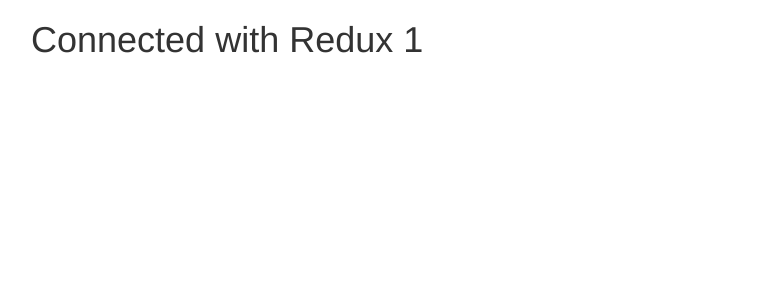
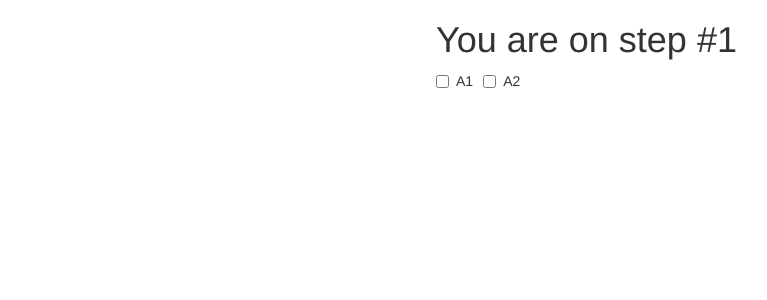
Before and after one commit to drm-code/ha-multi-steps-form, a React (Create React App) app: page / in a window 1280 px wide. Shown: the top 300 px of the page, without its empty margins (24-791 px from the left). Built offline with nearby package versions, Linux system fonts and the light colour scheme.

Commit message:
Step 1 and 2, actions handle by redux

```diff
--- /dev/null
+++ b/src/actions/index.js
@@ -0,0 +1,12 @@
+export const setNextStep = (payload) => ({
+	type: 'SET_NEXT_STEP',
+	payload
+})
+
+export const changeValueInForm = (key, value) => ({
+	type: 'CHANGE_VALUE_IN_FORM',
+	payload: {
+		key,
+		value
+	}
+})
--- a/src/components/App.jsx
+++ b/src/components/App.jsx
@@ -2,15 +2,22 @@
 import { connect } from 'react-redux'
 
 import Main from './main'
+import * as actions from '../actions'
 
-function App({ step }) {
+function App(props) {
   return (
-    <Main step={step} />
+    <Main {...props} />
   );
 }
 
 const mapStateToProps = ({ progress }) => ({
-	step: progress.toJS().step
+	step: progress.toJS().step,
+	form: progress.toJS().form
 })
 
-export default connect(mapStateToProps)(App)
+const mapDispatchToProps = (dispatch) => ({
+	setNextStep: (step) => dispatch(actions.setNextStep(step)),
+	changeValueInForm: (key, value) => dispatch(actions.changeValueInForm(key, value))
+})
+
+export default connect(mapStateToProps, mapDispatchToProps)(App)
--- a/src/components/main/index.jsx
+++ b/src/components/main/index.jsx
@@ -1,14 +1,113 @@
 import React from 'react'
-import { Row, Col } from 'react-bootstrap'
+import {
+	Row,
+	Col,
+	FormGroup,
+	Checkbox,
+	ButtonToolbar,
+ 	ToggleButtonGroup,
+	ToggleButton } from 'react-bootstrap'
 
 export default class Main extends React.Component {
+	constructor() {
+		super()
+		this.state = {
+			ch1: false,
+			ch2: false
+		}
+		this.handleCheckbox = this.handleCheckbox.bind(this)
+		this.handleRadio = this.handleRadio.bind(this)
+	}
+
 	render() {
 		return (
 			<Col className="container">
 				<Row>
-					<h1>Connected with Redux {this.props.step}</h1>
+					<Col
+						md={4}
+						mdOffset={4}
+					>
+						<Row>
+							<Col xs={12}>
+								<h1>You are on step #{this.props.step}</h1>
+							</Col>
+						</Row>
+						<Row>
+							<Col xs={12}>
+								{this.props.step === 1 &&
+									<FormGroup>
+										<Checkbox
+											inline
+											name="ch1"
+											value="A1"
+											checked={this.state.ch1}
+											onChange={this.handleCheckbox}
+										>
+											A1
+										</Checkbox>
+										<Checkbox
+											name="ch2"
+											value="A2"
+											checked={this.state.ch2}
+											onChange={this.handleCheckbox}
+											inline>
+											A2
+										</Checkbox>
+									</FormGroup>
+								}
+								{this.props.step === 2 &&
+									<ButtonToolbar>
+										<ToggleButtonGroup
+											type="radio"
+											name="rb"
+										>
+											<ToggleButton
+												value="B1"
+												onChange={this.handleRadio}>
+												B1
+											</ToggleButton>
+											<ToggleButton
+												value="B2"
+												onChange={this.handleRadio}>
+												B2
+											</ToggleButton>
+										</ToggleButtonGroup>
+									</ButtonToolbar>
+								}
+							</Col>
+						</Row>
+					</Col>
 				</Row>
 			</Col>
 		)
 	}
+
+	handleCheckbox(e) {
+		let { a } = this.props.form
+		let index = a.indexOf(e.target.value)
+
+		switch (e.target.name) {
+			case 'ch1': {
+				this.setState({ 'ch1': e.target.checked })
+				break
+			}
+			case 'ch2': {
+				this.setState({ 'ch2': e.target.checked })
+				break
+			}
+			default: {}
+		}
+		if (index === -1) {
+			a.push(e.target.value)
+		} else {
+			a.splice(index, 1)
+		}
+		this.props.changeValueInForm('a', a)
+		this.props.setNextStep(2)
+	}
+
+	handleRadio(e) {
+		this.props.changeValueInForm('b', e.target.value)
+		this.props.setNextStep(3)
+	}
 }
--- a/src/reducers/progress.js
+++ b/src/reducers/progress.js
@@ -12,6 +12,12 @@
 
 export default (state = initialState, action) => {
 	switch (action.type) {
+		case 'SET_NEXT_STEP': {
+			return state.set('step', action.payload)
+		}
+		case 'CHANGE_VALUE_IN_FORM': {
+			return state.setIn(['form', action.payload.key], action.payload.value)
+		}
 		default: {
 			return state
 		}
```
